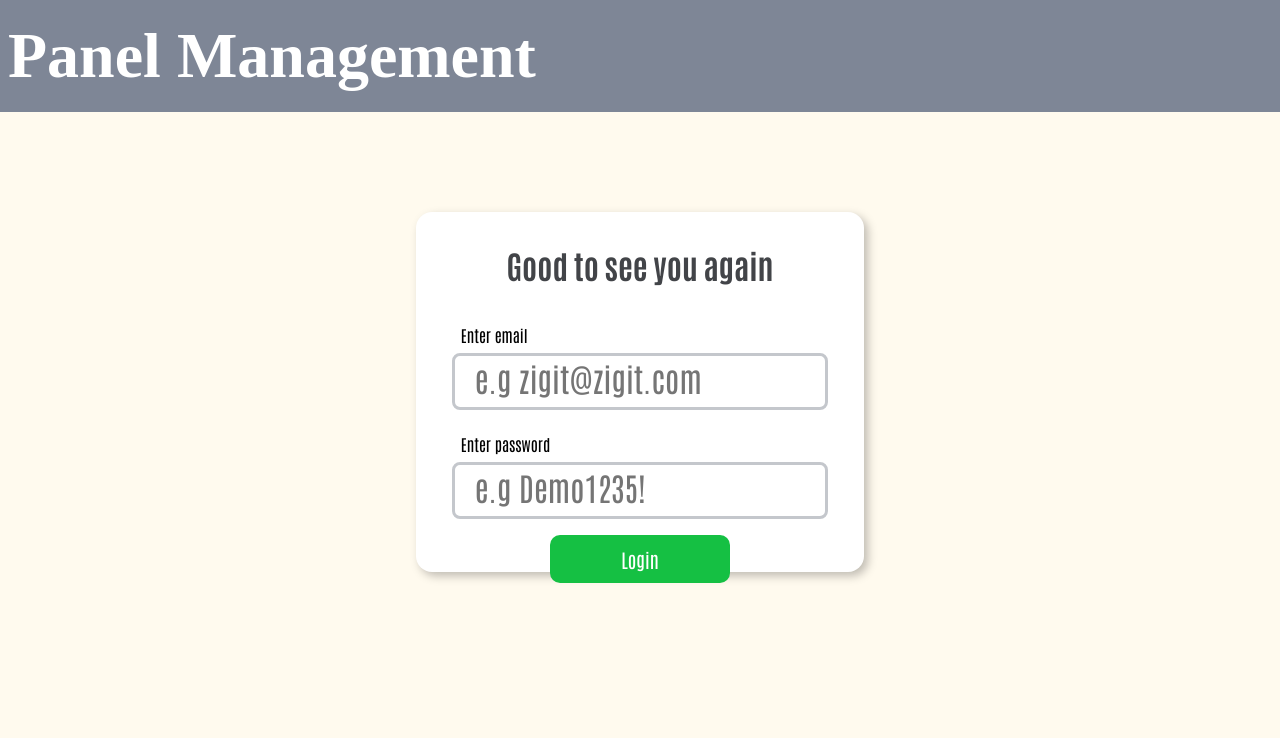
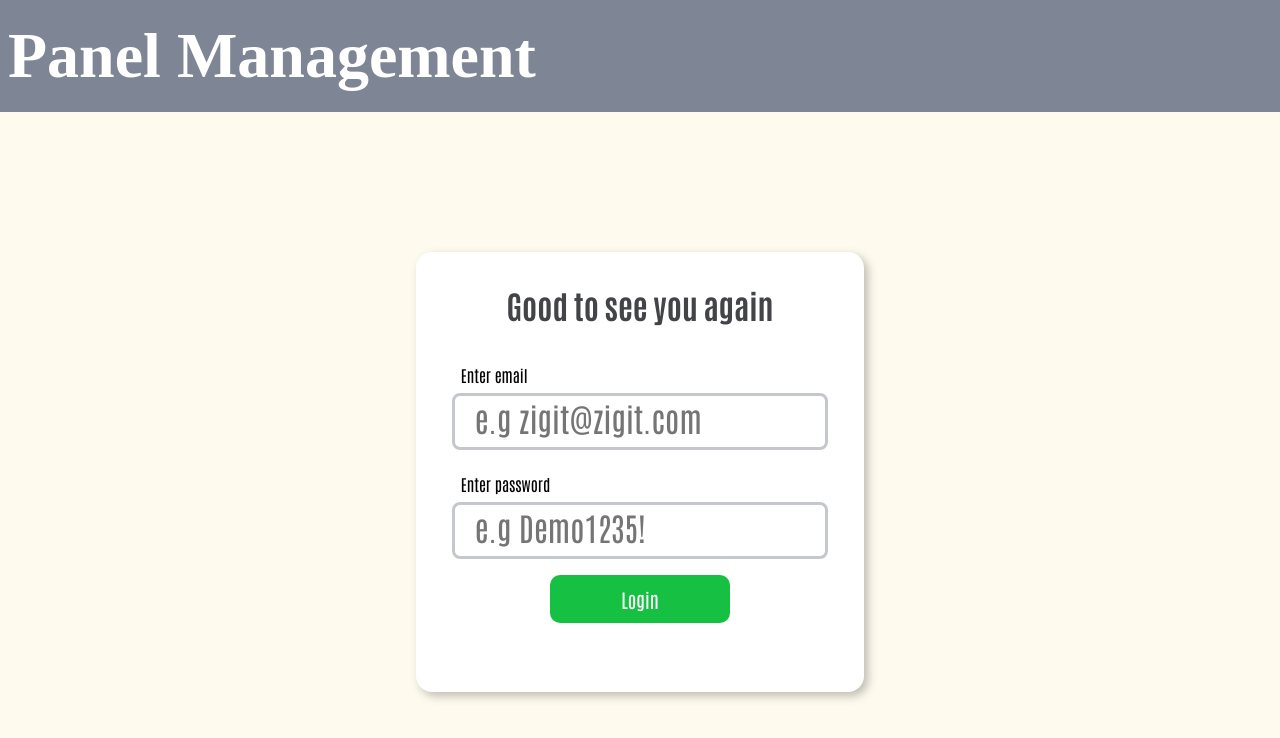
Before and after one commit to PhilipK-webdev/Management, a React (Create React App) app: page /#/ in a window 1280 px wide. Shown: the top 738 px of the page. Built offline with nearby package versions, Linux system fonts and the light colour scheme.

Commit message:
edit:change style of Form component

```diff
--- a/src/components/Form/styles.js
+++ b/src/components/Form/styles.js
@@ -7,7 +7,7 @@ const Container = styled.div`
     margin-left: auto;
     margin-right: auto;
     width: 70vw;
-    height: 50vh;
+    height: 70vh;
     margin-top: 10vh;
 `;
 
@@ -15,7 +15,7 @@ const Card = styled.div`
     margin-top: auto;
     margin-bottom: auto;
     width: 50%;
-    height: 45vh;
+    height: 55vh;
     background-color:white;
     border-radius:1rem;
     box-shadow: 4px 4px 10px rgba(0, 0, 0, 0.25);
```
